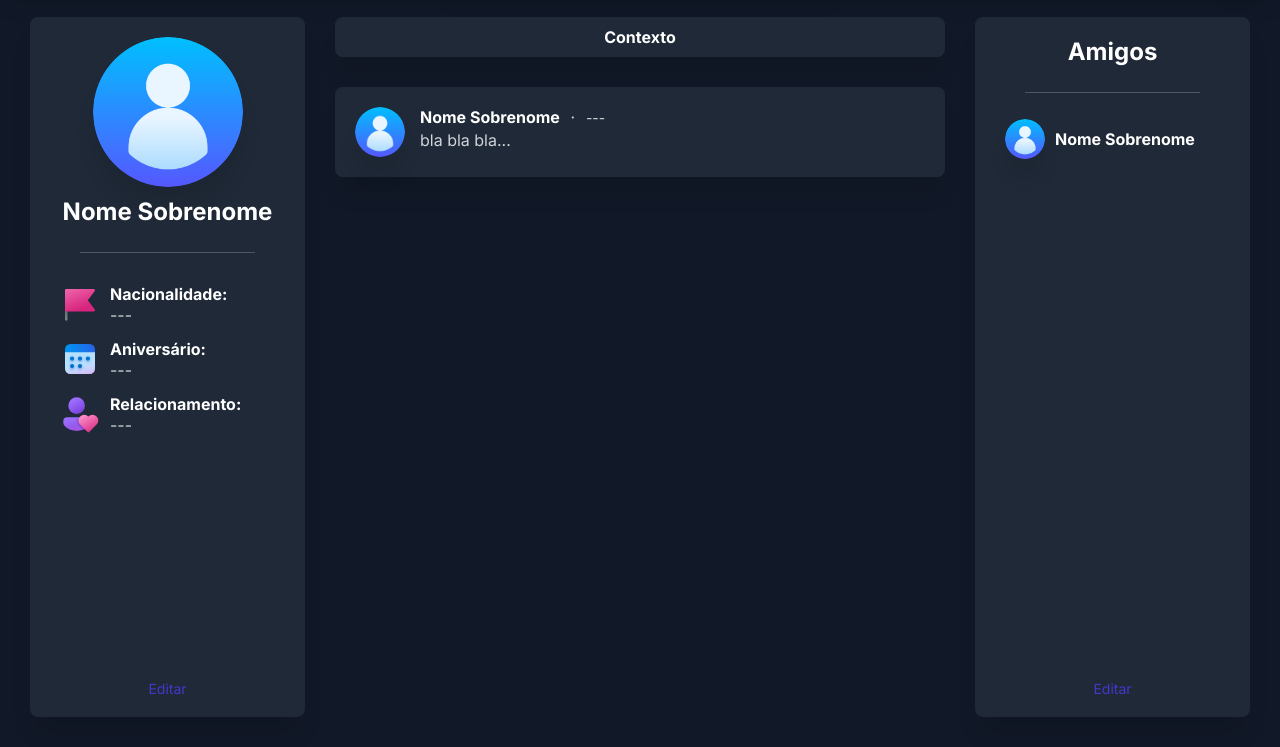
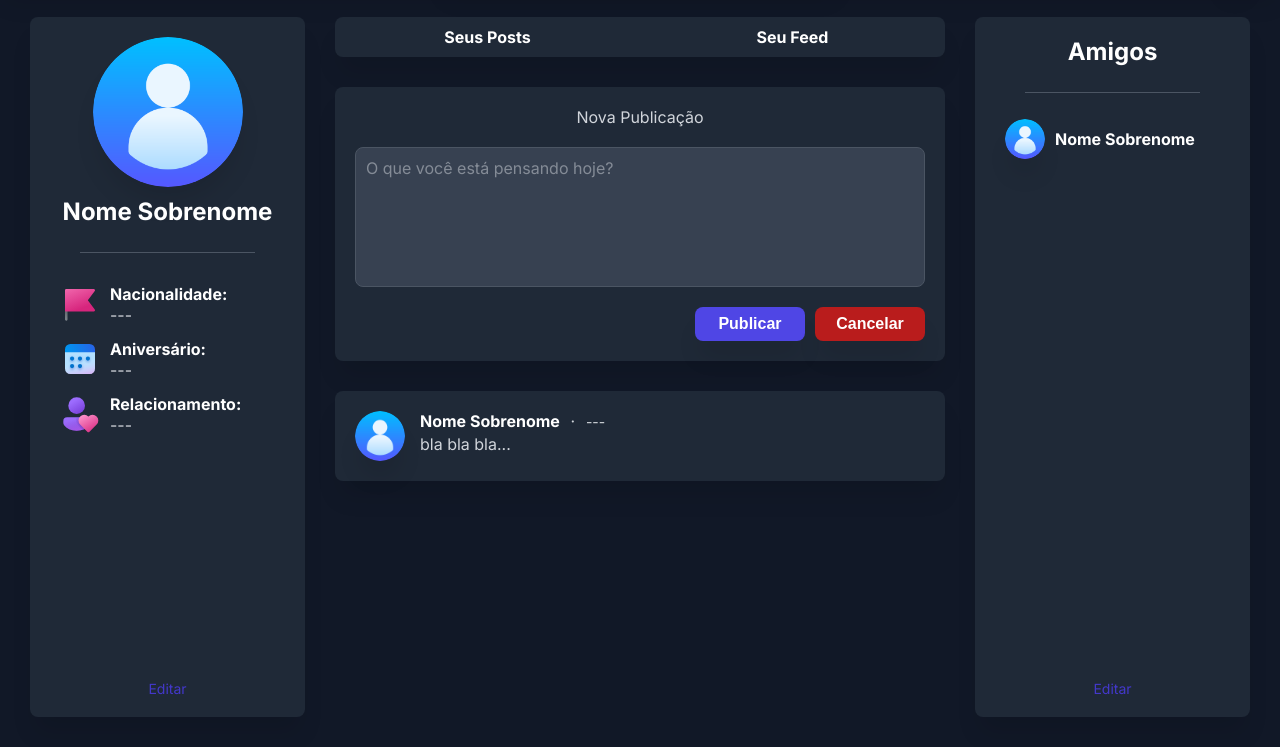
Before and after one commit to frantomich/SocialDisruption, a plain HTML site: page main.html in a window 1280 px wide. Shown: the part 53-800 px from the top of the page. Drawn offline with Linux system fonts and the light colour scheme.

Commit message:
Main page increments

```diff
--- a/main.html
+++ b/main.html
@@ -64,8 +64,19 @@
         <!--Área Central-->
         <div class="central-area">
             <div class="context-bar">
-                <div>
-                    <h1>Contexto</h1>
+                <div class="context-bar-posts">
+                    <h1>Seus Posts</h1>
+                </div>
+                <div class="context-bar-feed">
+                    <h1>Seu Feed</h1>
+                </div>
+            </div>
+            <div class="new-post">
+                <h1>Nova Publicação</h1>
+                <textarea placeholder="O que você está pensando hoje?"></textarea>
+                <div class="new-post-buttons">
+                    <button class="post-button">Publicar</button>
+                    <button class="cancel-button">Cancelar</button>
                 </div>
             </div>
             <div class="post-area">
--- a/styles/globals.css
+++ b/styles/globals.css
@@ -15,6 +15,7 @@
   --input-borda: #4b5563;
   --popup-sucesso: #22c55e;
   --popup-erro: #ef4444;
+  --btn-cancelar: #B91C1C;
 
   /* Tipografia */
   --fonte-principal: 'Inter', sans-serif;
@@ -34,9 +35,10 @@
   --raio-card: 16px;
 }
 
-/*.inter-<uniquifier> {
-  font-family: "Inter", sans-serif;
-  font-optical-sizing: auto;
-  font-weight: <weight>;
-  font-style: normal;
-}*/
+::placeholder {
+  font-family: var(--fonte-principal);
+  font-size: var(--fonte-tamanho-p-normal);
+  font-weight: var(--fonte-peso-regular);
+  color: var(--texto-secundario);
+  opacity: 0.5;
+}
--- a/styles/main.css
+++ b/styles/main.css
@@ -234,6 +234,111 @@
     font-weight: var(--fonte-peso-bold);
 }
 
+.context-bar div {
+    display: flex;
+    width: 100%;
+    height: 100%;
+    justify-content: center;
+    align-items: center;
+}
+
+.context-bar div:hover {
+    cursor: pointer;
+    background-color: var(--card-secundario);
+    box-shadow: var(--destaque);
+    transform: scale(1.03);
+    transition: transform 0.2s ease-in-out;
+}
+
+.context-bar-posts {
+    border-radius: 8px 0 0 8px;
+}
+
+.context-bar-feed {
+    border-radius: 0 8px 8px 0;
+}
+
+.new-post {
+    display: flex;
+    width: 100%;
+    padding: 20px;
+    flex-direction: column;
+    justify-content: center;
+    align-items: center;
+    gap: 20px;
+    align-self: stretch;
+    border-radius: 8px;
+    background-color: var(--card-primario);
+    box-shadow: var(--sombra-card);
+}
+
+.new-post h1 {
+    text-align: center;
+    color: var(--texto-secundario);
+    font-size: var(--fonte-tamanho-h3);
+    font-weight: var(--fonte-peso-regular);
+    text-shadow: var(--sombra-card);
+}
+
+.new-post textarea {
+    display: flex;
+    width: 100%;
+    min-height: 140px;
+    padding: 10px;
+    justify-content: center;
+    align-items: center;
+    align-self: stretch;
+    border-radius: 8px;
+    border: 1px solid var(--input-borda);
+    background-color: var(--input-fundo);
+    color: var(--texto-primario);
+    font-family: var(--fonte-principal);
+    font-size: var(--fonte-tamanho-p-normal);
+    font-weight: var(--fonte-peso-regular);
+    resize: none;
+}
+.new-post textarea:focus {
+    outline: none;
+    border-color: var(--card-secundario);
+    box-shadow: var(--destaque);
+}
+
+.new-post-buttons {
+    display: flex;
+    justify-content: flex-end;
+    align-items: center;
+    gap: 10px;
+    align-self: stretch;
+}
+
+.new-post-buttons button {
+    display: flex;
+    width: 110px;
+    padding: 8px 16px;
+    justify-content: center;
+    align-items: center;
+    border-radius: 8px;
+    border: none;
+    box-shadow: var(--sombra-card);
+    color: var(--texto-primario);
+    font-size: var(--fonte-tamanho-p-normal);
+    font-weight: var(--fonte-peso-bold);
+}
+
+.new-post-buttons button:hover {
+    transform: scale(1.03);
+    transition: transform 0.2s ease-in-out;
+    cursor: pointer;
+}
+
+.post-button{
+    background-color: var(--card-secundario);
+}
+
+.cancel-button{
+    background-color: var(--btn-cancelar);
+}
+
 .post-area {
     width: 100%;
     height: 100%;
@@ -359,12 +464,6 @@
     text-shadow: var(--sombra-card);
 }
 
-.friends-sidebar p:hover {
-    cursor: pointer;
-    color: var(--texto-primario);
-    text-shadow: var(--destaque);
-}
-
 .friends-sidebar-list {
     width: 100%;
     height: 100%;
@@ -387,7 +486,7 @@
 
 .friends-sidebar-list div:hover {
     cursor: pointer;
-    border-radius: 8px;
+    border-radius: 20px;
     background-color: var(--card-secundario);
     border-color: var(--card-secundario);
     box-shadow: var(--destaque);
```
Lines whose indentation alone changed are shown as unchanged.
